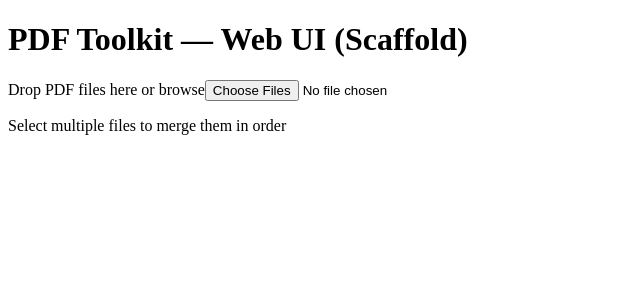
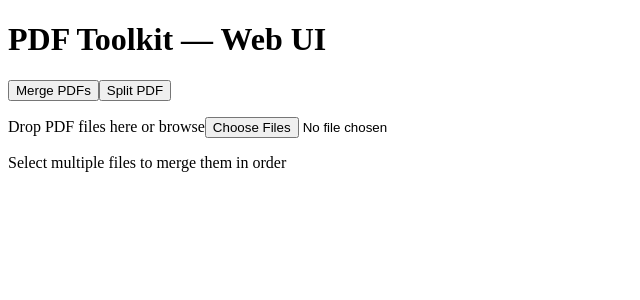
Before and after one commit to magaleh860/pdf-toolkit, a React (Vite) app in the folder apps/web-ui/: page / in a window 1280 px wide. Shown: the top 300 px of the page, without its empty margins (0-640 px from the left). Built offline with nearby package versions, Linux system fonts and the light colour scheme; the HTML template or start-up script is replaced by a standard one.

Commit message:
added basic spilt feature

```diff
--- a/apps/web-ui/src/App.jsx
+++ b/apps/web-ui/src/App.jsx
@@ -1,14 +1,24 @@
+
 import React, { useState, useCallback } from 'react'
 import { PDFDocument } from 'pdf-lib'
 
 export default function App() {
+  const [tab, setTab] = useState('merge') // 'merge' or 'split'
   const [files, setFiles] = useState([])
   const [busy, setBusy] = useState(false)
   const [dragActive, setDragActive] = useState(false)
+  // Split state
+  const [splitFile, setSplitFile] = useState(null)
+  const [splitRange, setSplitRange] = useState('')
+
 
   function onChange(e) {
     const newFiles = Array.from(e.target.files || [])
     setFiles(prev => [...prev, ...newFiles.filter(f => !prev.find(p => p.name === f.name))])
+  }
+
+  function onSplitFileChange(e) {
+    setSplitFile(e.target.files && e.target.files[0] ? e.target.files[0] : null)
   }
 
   const handleDrag = useCallback((e) => {
@@ -46,6 +56,7 @@ export default function App() {
     })
   }
 
+
   async function merge() {
     if (!files.length) return
     setBusy(true)
@@ -75,9 +86,67 @@ export default function App() {
     }
   }
 
+  // Parse a range string like "1,3-5" into an array of 0-based page indices
+  function parsePageRange(range, pageCount) {
+    const result = []
+    const parts = (range || '').split(',').map(s => s.trim()).filter(Boolean)
+    for (const part of parts) {
+      if (/^\d+$/.test(part)) {
+        const idx = parseInt(part, 10) - 1
+        if (idx >= 0 && idx < pageCount) result.push(idx)
+      } else if (/^(\d+)-(\d+)$/.test(part)) {
+        const [, start, end] = part.match(/(\d+)-(\d+)/)
+        let s = parseInt(start, 10) - 1
+        let e = parseInt(end, 10) - 1
+        if (s > e) [s, e] = [e, s]
+        for (let i = s; i <= e; ++i) {
+          if (i >= 0 && i < pageCount) result.push(i)
+        }
+      }
+    }
+    // Remove duplicates and sort
+    return Array.from(new Set(result)).sort((a, b) => a - b)
+  }
+
+  async function split() {
+    if (!splitFile || !splitRange) return
+    setBusy(true)
+    try {
+      const bytes = await splitFile.arrayBuffer()
+      const src = await PDFDocument.load(bytes)
+      const pageIndices = parsePageRange(splitRange, src.getPageCount())
+      if (!pageIndices.length) throw new Error('No valid pages selected')
+      const outPdf = await PDFDocument.create()
+      const pages = await outPdf.copyPages(src, pageIndices)
+      pages.forEach(p => outPdf.addPage(p))
+      const outBytes = await outPdf.save()
+      const blob = new Blob([outBytes], { type: 'application/pdf' })
+      const url = URL.createObjectURL(blob)
+      const a = document.createElement('a')
+      a.href = url
+      a.download = 'split.pdf'
+      document.body.appendChild(a)
+      a.click()
+      a.remove()
+      URL.revokeObjectURL(url)
+    } catch (err) {
+      console.error(err)
+      alert('Error splitting PDF: ' + (err.message || err))
+    } finally {
+      setBusy(false)
+    }
+  }
+
   return (
     <div className="app">
-      <h1>PDF Toolkit — Web UI (Scaffold)</h1>
+      <h1>PDF Toolkit — Web UI</h1>
+      <div className="tabs">
+        <button className={tab === 'merge' ? 'tab active' : 'tab'} onClick={() => setTab('merge')}>Merge PDFs</button>
+        <button className={tab === 'split' ? 'tab active' : 'tab'} onClick={() => setTab('split')}>Split PDF</button>
+      </div>
+
+      {tab === 'merge' && (
+        <>
           <div
             className={`drop-zone ${dragActive ? 'active' : ''}`}
             onDragEnter={handleDrag}
@@ -157,6 +226,54 @@ export default function App() {
               </button>
             </div>
           )}
+        </>
+      )}
+
+      {tab === 'split' && (
+        <div className="split-section">
+          <div className="split-upload">
+            <label className="file-input-label">
+              Choose PDF to split
+              <input
+                type="file"
+                accept="application/pdf"
+                onChange={onSplitFileChange}
+                className="file-input"
+              />
+            </label>
+            {splitFile && (
+              <div className="file-item">
+                <div className="file-info">
+                  <span className="file-name">{splitFile.name}</span>
+                  <span className="file-size">{(splitFile.size / 1024 / 1024).toFixed(1)} MB</span>
+                </div>
+              </div>
+            )}
+          </div>
+          <div className="split-range">
+            <label>
+              Pages to extract (e.g. 1,3-5):
+              <input
+                type="text"
+                value={splitRange}
+                onChange={e => setSplitRange(e.target.value)}
+                placeholder="e.g. 1,3-5"
+                className="split-range-input"
+                disabled={!splitFile || busy}
+              />
+            </label>
+          </div>
+          <div className="actions">
+            <button
+              onClick={split}
+              disabled={!splitFile || !splitRange || busy}
+              className="merge-button"
+            >
+              {busy ? 'Splitting...' : 'Split PDF'}
+            </button>
+          </div>
+        </div>
+      )}
     </div>
   )
 }
--- a/apps/web-ui/src/styles.css
+++ b/apps/web-ui/src/styles.css
@@ -9,6 +9,52 @@ body {
 .app {
   max-width: 800px;
   margin: 0 auto;
+}
+
+.tabs {
+  display: flex;
+  gap: 8px;
+  margin-bottom: 24px;
+}
+.tab {
+  padding: 10px 24px;
+  background: #f3f4f6;
+  border: none;
+  border-radius: 6px 6px 0 0;
+  font-size: 16px;
+  font-weight: 500;
+  color: #6b7280;
+  cursor: pointer;
+  transition: background 0.2s, color 0.2s;
+}
+.tab.active {
+  background: #fff;
+  color: #2563eb;
+  border-bottom: 2px solid #2563eb;
+  z-index: 1;
+}
+
+.split-section {
+  background: #fff;
+  border-radius: 8px;
+  box-shadow: 0 1px 2px rgba(0,0,0,0.05);
+  padding: 32px 24px;
+  max-width: 500px;
+  margin: 0 auto;
+}
+.split-upload {
+  margin-bottom: 20px;
+}
+.split-range {
+  margin-bottom: 20px;
+}
+.split-range-input {
+  margin-left: 8px;
+  padding: 6px 10px;
+  font-size: 15px;
+  border: 1px solid #d1d5db;
+  border-radius: 4px;
+  width: 180px;
 }
 
 h1 {
```
Lines whose indentation alone changed are shown as unchanged.
